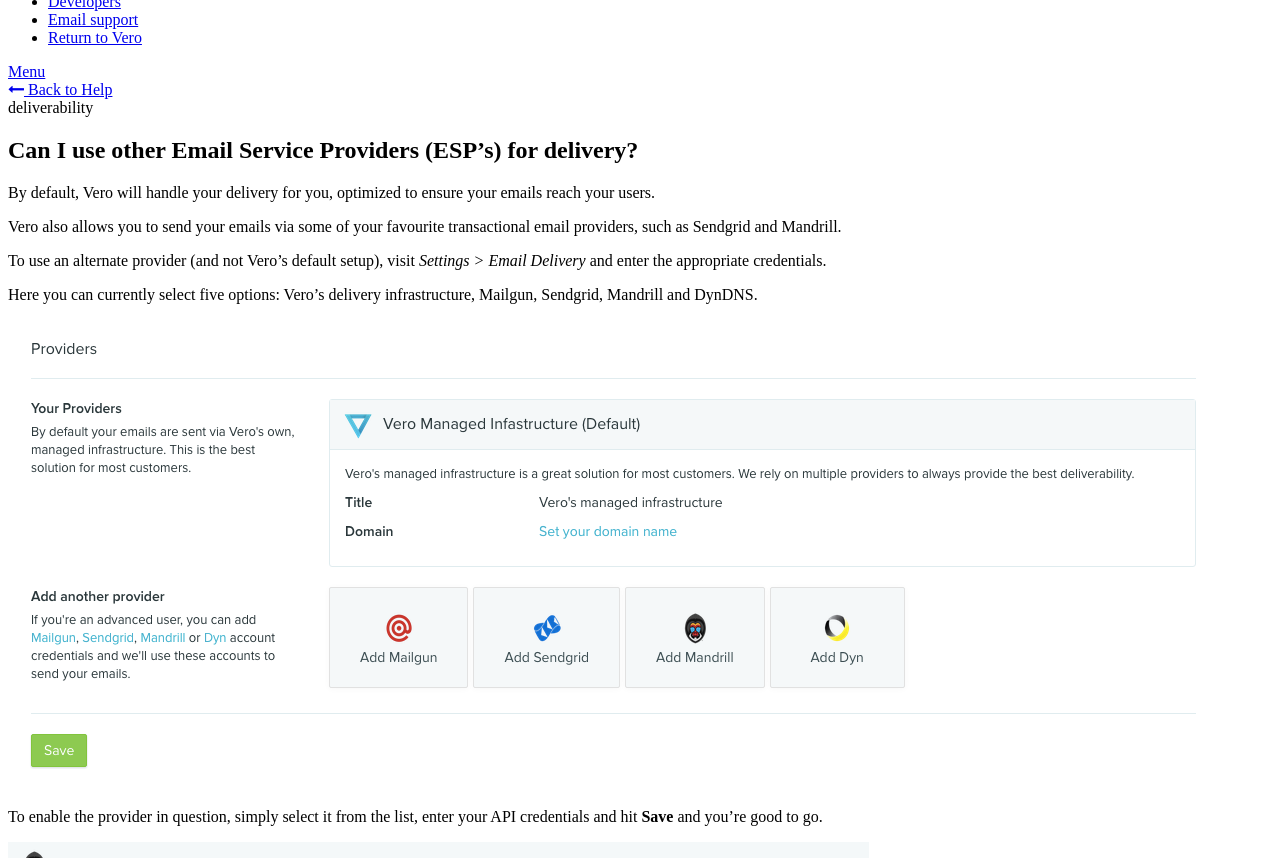
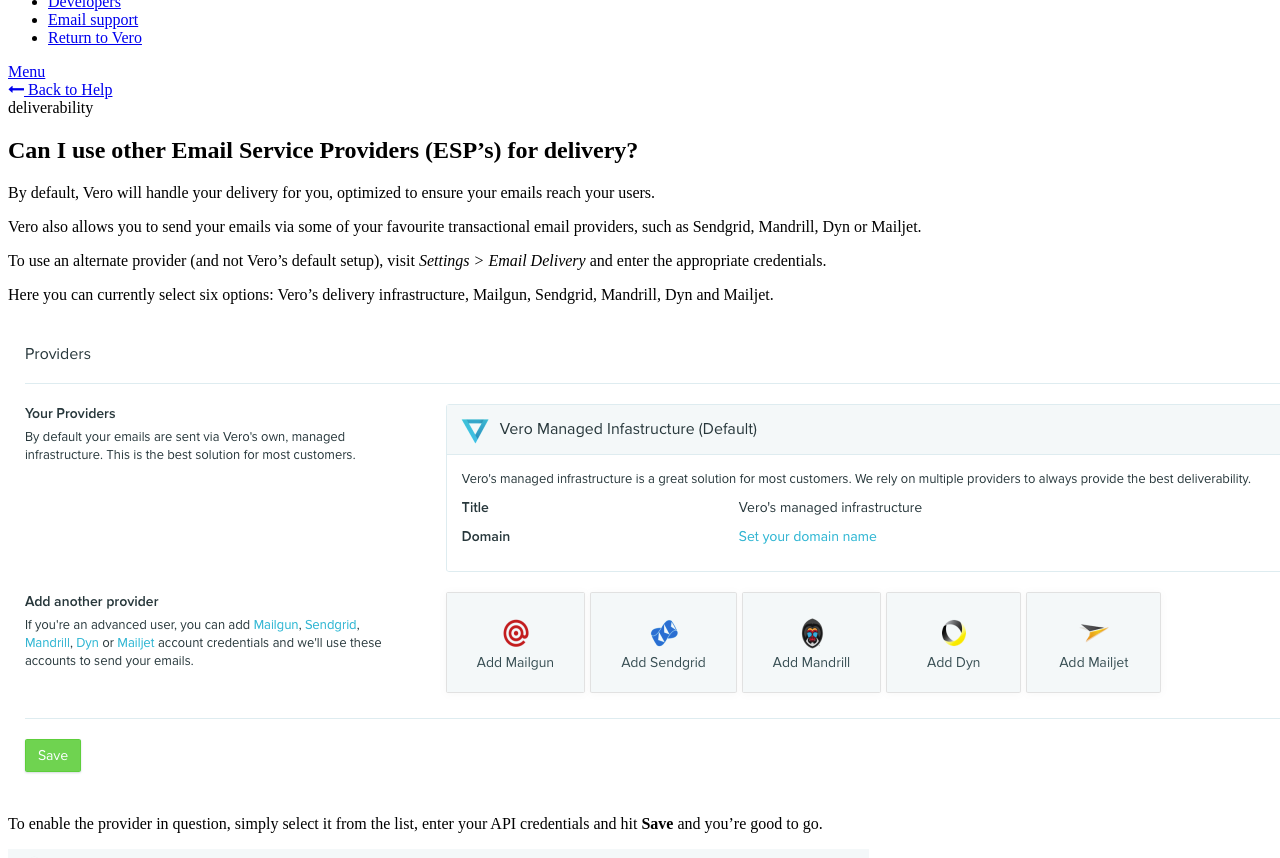
Before and after one commit to willegan/getvero.github.io, a Jekyll site: the page built from _articles/using-other-email-service-providers-with-Vero.md, in a window 1280 px wide and 900 px high, scrolled down 327 px, cut to the strip 42-900 px from the top of the window. Built offline with Jekyll 4.4.1, drawn with Linux system fonts in a browser that asks for light colours; nearby versions of some CDN libraries; a script that is not in the unit is left out; comment, search, counter and statistics services are not loaded.

Commit message:
Update provider docs

```diff
--- a/_articles/using-other-email-service-providers-with-Vero.md
+++ b/_articles/using-other-email-service-providers-with-Vero.md
@@ -4,15 +4,15 @@
 categories: deliverability
 ---
 
-#Can I use other Email Service Providers (ESP's) for delivery?
+# Can I use other Email Service Providers (ESP's) for delivery?
 
 By default, Vero will handle your delivery for you, optimized to ensure your emails reach your users.
 
-Vero also allows you to send your emails via some of your favourite transactional email providers, such as Sendgrid and Mandrill.
+Vero also allows you to send your emails via some of your favourite transactional email providers, such as Sendgrid,  Mandrill, Dyn or Mailjet.
 
 To use an alternate provider (and not Vero's default setup), visit *Settings > Email Delivery* and enter the appropriate credentials.
 
-Here you can currently select five options: Vero's delivery infrastructure, Mailgun, Sendgrid, Mandrill and DynDNS.
+Here you can currently select six options: Vero's delivery infrastructure, Mailgun, Sendgrid, Mandrill, Dyn and Mailjet.
 
 ![{{ site.data.screenshots.vero.esp-integrations['title'] }}]({{ site.data.screenshots.vero.esp-integrations['image'] }})
 
```
Also changed, not shown: assets/screenshots/vero.esp-integrations.png, 3 other files.
